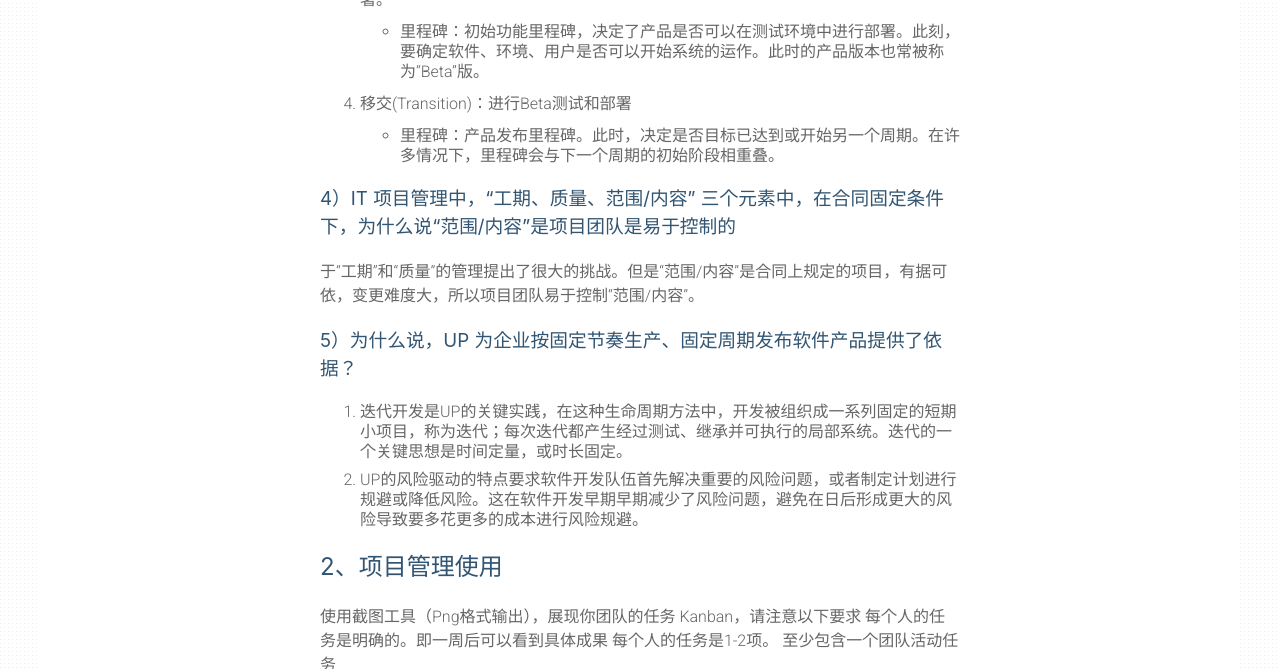
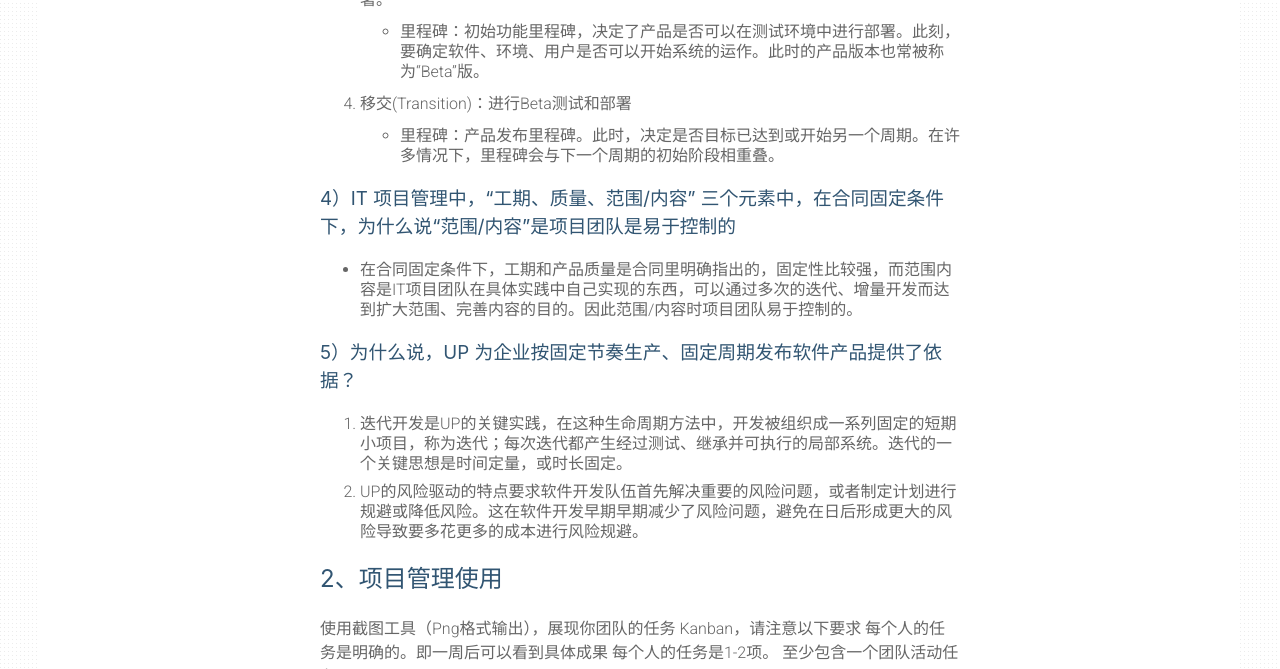
Before and after one commit to JocelynWSJ/JocelynWSJ.github.io, a Jekyll site: the page built from _posts/2018-3-20-系统分析与设计HW2.md, in a window 1280 px wide and 900 px high, scrolled down 2333 px, cut to the strip 0-669 px from the top of the window. Built offline with Jekyll 4.4.1, drawn with Linux system fonts in a browser that asks for light colours.

Commit message:
initial commit

```diff
--- a/_posts/2018-3-20-系统分析与设计HW2.md
+++ b/_posts/2018-3-20-系统分析与设计HW2.md
@@ -76,7 +76,7 @@ UP项目将其工作和迭代组织为四个主要阶段
 ---
 ### 4）IT 项目管理中，“工期、质量、范围/内容” 三个元素中，在合同固定条件下，为什么说“范围/内容”是项目团队是易于控制的 ###
 
-于“工期”和“质量”的管理提出了很大的挑战。但是“范围/内容”是合同上规定的项目，有据可依，变更难度大，所以项目团队易于控制“范围/内容”。
+ * 在合同固定条件下，工期和产品质量是合同里明确指出的，固定性比较强，而范围内容是IT项目团队在具体实践中自己实现的东西，可以通过多次的迭代、增量开发而达到扩大范围、完善内容的目的。因此范围/内容时项目团队易于控制的。
 
 ---
 
@@ -96,4 +96,4 @@ UP项目将其工作和迭代组织为四个主要阶段
 每个人的任务是1-2项。
 至少包含一个团队活动任务
 
-![avatar](E:\Github\JocelynWSJ.github.io\i\1.jpg)
+![avatar](E:\Github\JocelynWSJ.github.io\i\1.png)
```
Also changed, not shown: i/1.JPG (deleted), i/1.png (added).
